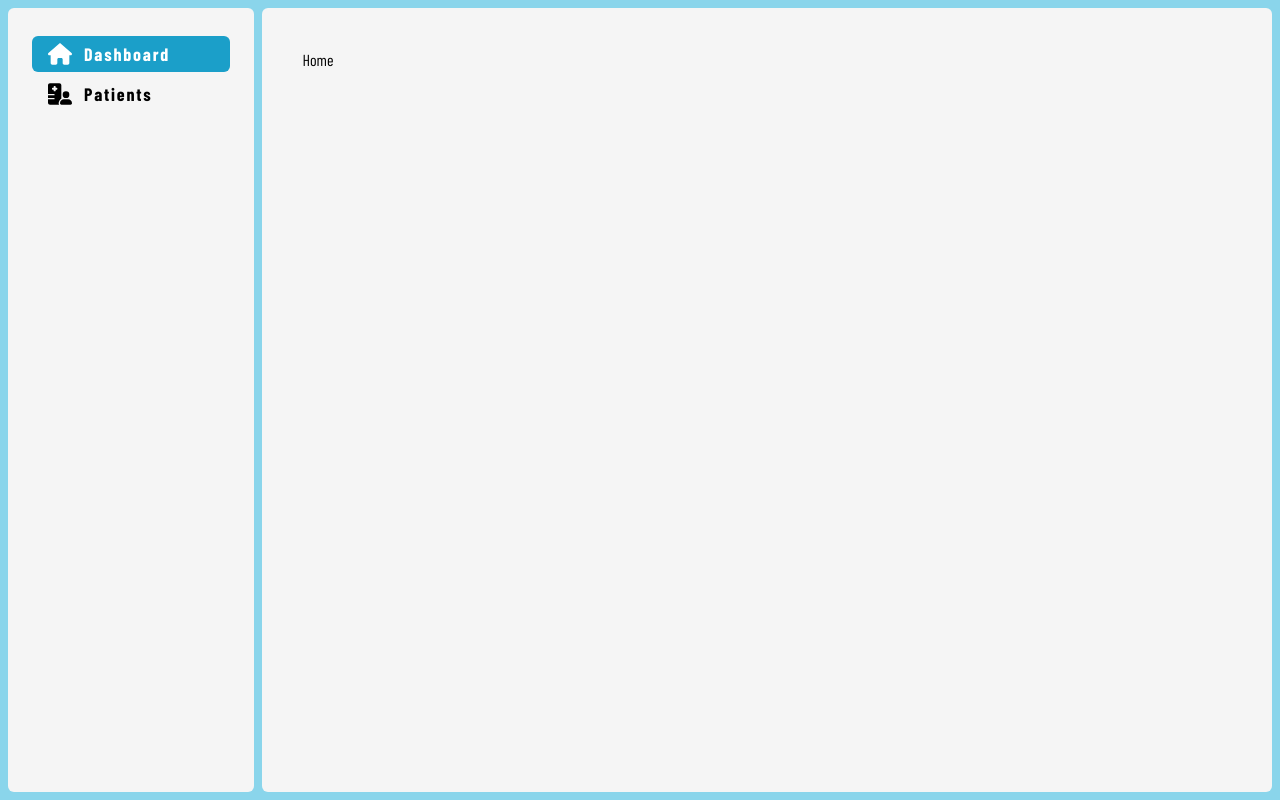
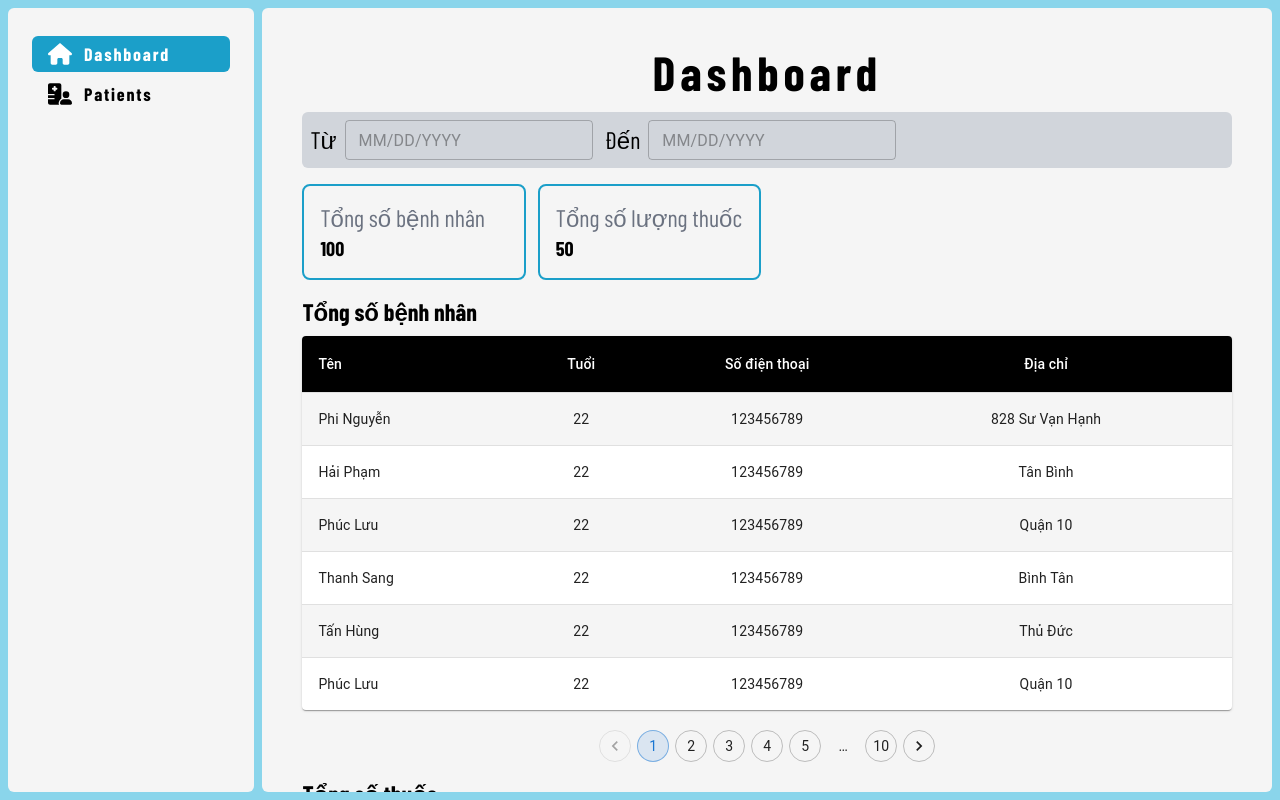
Before and after one commit to hung27422/clinic_interface, a React (Vite) app: page / in a window 1280 px wide. Built offline with nearby package versions, Linux system fonts and the light colour scheme; a web font is replaced by a local one.

Commit message:
build ui dashboard

```diff
--- a/package.json
+++ b/package.json
@@ -17,10 +17,14 @@
     "@fortawesome/free-solid-svg-icons": "^6.6.0",
     "@fortawesome/react-fontawesome": "^0.2.2",
     "@mui/material": "^5.16.6",
+    "@mui/styled-engine-sc": "^6.0.0-alpha.18",
+    "@mui/x-date-pickers": "^7.12.0",
+    "dayjs": "^1.11.12",
     "react": "^18.3.1",
     "react-dom": "^18.3.1",
     "react-router": "^6.26.0",
-    "react-router-dom": "^6.26.0"
+    "react-router-dom": "^6.26.0",
+    "styled-components": "^6.1.12"
   },
   "devDependencies": {
     "@types/react": "^18.3.3",
--- a/src/App.css
+++ b/src/App.css
@@ -10,3 +10,6 @@
   scrollbar-width: none; /* Firefox */
   -ms-overflow-style: none; /* Internet Explorer 10+ */
 }
+.css-o9k5xi-MuiInputBase-root-MuiOutlinedInput-root {
+  height: 40px;
+}
--- a/src/main.tsx
+++ b/src/main.tsx
@@ -1,10 +1,13 @@
-import React from 'react'
-import ReactDOM from 'react-dom/client'
-import App from './App.tsx'
-import './index.css'
-
-ReactDOM.createRoot(document.getElementById('root')!).render(
+import React from "react";
+import ReactDOM from "react-dom/client";
+import App from "./App.tsx";
+import "./index.css";
+import { LocalizationProvider } from "@mui/x-date-pickers";
+import { AdapterDayjs } from "@mui/x-date-pickers/AdapterDayjs";
+ReactDOM.createRoot(document.getElementById("root")!).render(
   <React.StrictMode>
-    <App />
-  </React.StrictMode>,
-)
+    <LocalizationProvider dateAdapter={AdapterDayjs}>
+      <App />
+    </LocalizationProvider>
+  </React.StrictMode>
+);
--- a/src/pages/Dashboard/Dashboard.tsx
+++ b/src/pages/Dashboard/Dashboard.tsx
@@ -1,5 +1,67 @@
+import { DatePicker } from "@mui/x-date-pickers";
+import "../../App.css";
+import TableStatisticsPatient from "./TableStatisticsPatient/TableStatisticsPatient";
+import TableStatisticsMedications from "./TableStatisticsMedications/TableStatisticsMedications";
+import PaginationClinic from "../../components/Pagination/Pagination";
+const statistical = [
+  {
+    title: "Tổng số bệnh nhân",
+    result: 100,
+  },
+  {
+    title: "Tổng số lượng thuốc",
+    result: 50,
+  },
+];
 function HomePage() {
-  return <h2>Home</h2>;
+  return (
+    <div>
+      <h2 className="text-5xl font-bold tracking-widest text-center ">
+        Dashboard
+      </h2>
+      {/* Lọc ngày */}
+      <div className="flex text-center items-center mt-4 bg-gray-300 p-2 rounded-md">
+        <div className="flex items-center mr-3 h-6">
+          <span className="mr-2 text-2xl">Từ</span>
+          <DatePicker />
+        </div>
+        <div className="flex items-center mr-3">
+          <span className="mr-2 text-2xl">Đến</span>
+          <DatePicker />
+        </div>
+      </div>
+      {/* Báo cáo thống kê */}
+      <div className="grid grid-cols-4 gap-3 mt-4">
+        {statistical.map((item, index) => {
+          return (
+            <div
+              key={index}
+              className="flex flex-col border-primary border-2 p-4 rounded-lg"
+            >
+              <span className="text-2xl text-gray-500">{item.title}</span>
+              <span className="font-bold text-xl">{item.result}</span>
+            </div>
+          );
+        })}
+      </div>
+      {/* Thống kê bệnh nhân */}
+      <div className="mt-4">
+        <h2 className="font-bold text-2xl mb-2">Tổng số bệnh nhân</h2>
+        <TableStatisticsPatient />
+        <div className="flex items-center justify-center mt-5">
+          <PaginationClinic />
+        </div>
+      </div>
+      {/* Thống kê thuốc */}
+      <div className="mt-4">
+        <h2 className="font-bold text-2xl mb-2">Tổng số thuốc</h2>
+        <TableStatisticsMedications />
+        <div className="flex items-center justify-center mt-5">
+          <PaginationClinic />
+        </div>
+      </div>
+    </div>
+  );
 }
 
 export default HomePage;
--- /dev/null
+++ b/src/pages/Dashboard/TableStatisticsMedications/TableStatisticsMedications.tsx
@@ -0,0 +1,120 @@
+import { styled } from "@mui/material/styles";
+import Table from "@mui/material/Table";
+import TableBody from "@mui/material/TableBody";
+import TableCell, { tableCellClasses } from "@mui/material/TableCell";
+import TableContainer from "@mui/material/TableContainer";
+import TableHead from "@mui/material/TableHead";
+import TableRow from "@mui/material/TableRow";
+import Paper from "@mui/material/Paper";
+
+const StyledTableCell = styled(TableCell)(({ theme }) => ({
+  [`&.${tableCellClasses.head}`]: {
+    backgroundColor: theme.palette.common.black,
+    color: theme.palette.common.white,
+  },
+  [`&.${tableCellClasses.body}`]: {
+    fontSize: 14,
+  },
+}));
+
+const StyledTableRow = styled(TableRow)(({ theme }) => ({
+  "&:nth-of-type(odd)": {
+    backgroundColor: theme.palette.action.hover,
+  },
+  // hide last border
+  "&:last-child td, &:last-child th": {
+    border: 0,
+  },
+}));
+
+const infoMedications = [
+  {
+    name: "Socola kẹo mút",
+    company: "Socola",
+    price: "2000",
+    quantity: "100",
+    status: "Còn",
+  },
+  {
+    name: "Kẹo bạc hà",
+    company: "Candy",
+    price: "2000",
+    quantity: "100",
+    status: "Còn",
+  },
+  {
+    name: "Kẹo dâu",
+    company: "Candy",
+    price: "2000",
+    quantity: "100",
+    status: "Còn",
+  },
+  {
+    name: "Socola kẹo mút",
+    company: "Socola",
+    price: "2000",
+    quantity: "100",
+    status: "Còn",
+  },
+  {
+    name: "Socola kẹo mút",
+    company: "Socola",
+    price: "2000",
+    quantity: "100",
+    status: "Còn",
+  },
+];
+
+export default function TableStatisticsMedications() {
+  return (
+    <TableContainer component={Paper}>
+      <Table sx={{ minWidth: 700 }} aria-label="customized table">
+        <TableHead>
+          <TableRow>
+            <StyledTableCell width={"25%"} align="left">
+              Tên
+            </StyledTableCell>
+            <StyledTableCell width={"25%"} align="center">
+              Tên công ty
+            </StyledTableCell>
+            <StyledTableCell width={"25%"} align="center">
+              Số lượng
+            </StyledTableCell>
+            <StyledTableCell width={"25%"} align="center">
+              Giá
+            </StyledTableCell>
+            <StyledTableCell width={"25%"} align="center">
+              Tình trạng
+            </StyledTableCell>
+          </TableRow>
+        </TableHead>
+        <TableBody>
+          {infoMedications.map((item) => (
+            <StyledTableRow key={item.name}>
+              <StyledTableCell
+                width={"25%"}
+                align="left"
+                component="th"
+                scope="row"
+              >
+                {item.name}
+              </StyledTableCell>
+              <StyledTableCell width={"25%"} align="center">
+                {item.company}
+              </StyledTableCell>
+              <StyledTableCell width={"25%"} align="center">
+                {item.price}
+              </StyledTableCell>
+              <StyledTableCell width={"25%"} align="center">
+                {item.quantity}
+              </StyledTableCell>
+              <StyledTableCell width={"25%"} align="center">
+                {item.status}
+              </StyledTableCell>
+            </StyledTableRow>
+          ))}
+        </TableBody>
+      </Table>
+    </TableContainer>
+  );
+}
--- /dev/null
+++ b/src/pages/Dashboard/TableStatisticsPatient/TableStatisticsPatient.tsx
@@ -0,0 +1,90 @@
+import { styled } from "@mui/material/styles";
+import Table from "@mui/material/Table";
+import TableBody from "@mui/material/TableBody";
+import TableCell, { tableCellClasses } from "@mui/material/TableCell";
+import TableContainer from "@mui/material/TableContainer";
+import TableHead from "@mui/material/TableHead";
+import TableRow from "@mui/material/TableRow";
+import Paper from "@mui/material/Paper";
+
+const StyledTableCell = styled(TableCell)(({ theme }) => ({
+  [`&.${tableCellClasses.head}`]: {
+    backgroundColor: theme.palette.common.black,
+    color: theme.palette.common.white,
+  },
+  [`&.${tableCellClasses.body}`]: {
+    fontSize: 14,
+  },
+}));
+
+const StyledTableRow = styled(TableRow)(({ theme }) => ({
+  "&:nth-of-type(odd)": {
+    backgroundColor: theme.palette.action.hover,
+  },
+  // hide last border
+  "&:last-child td, &:last-child th": {
+    border: 0,
+  },
+}));
+
+const infoPatients = [
+  {
+    name: "Phi Nguyễn",
+    age: 22,
+    address: "828 Sư Vạn Hạnh",
+    phone: "123456789",
+  },
+  { name: "Hải Phạm", age: 22, address: "Tân Bình", phone: "123456789" },
+  { name: "Phúc Lưu", age: 22, address: "Quận 10", phone: "123456789" },
+  { name: "Thanh Sang", age: 22, address: "Bình Tân", phone: "123456789" },
+  { name: "Tấn Hùng", age: 22, address: "Thủ Đức", phone: "123456789" },
+  { name: "Phúc Lưu", age: 22, address: "Quận 10", phone: "123456789" },
+];
+
+export default function TableStatisticsPatient() {
+  return (
+    <TableContainer component={Paper}>
+      <Table sx={{ minWidth: 700 }} aria-label="customized table">
+        <TableHead>
+          <TableRow>
+            <StyledTableCell width={"20%"} align="left">
+              Tên
+            </StyledTableCell>
+            <StyledTableCell width={"20%"} align="center">
+              Tuổi
+            </StyledTableCell>
+            <StyledTableCell width={"20%"} align="center">
+              Số điện thoại
+            </StyledTableCell>
+            <StyledTableCell width={"40%"} align="center">
+              Địa chỉ
+            </StyledTableCell>
+          </TableRow>
+        </TableHead>
+        <TableBody>
+          {infoPatients.map((item) => (
+            <StyledTableRow key={item.name}>
+              <StyledTableCell
+                width={"20%"}
+                align="left"
+                component="th"
+                scope="row"
+              >
+                {item.name}
+              </StyledTableCell>
+              <StyledTableCell width={"20%"} align="center">
+                {item.age}
+              </StyledTableCell>
+              <StyledTableCell width={"20%"} align="center">
+                {item.phone}
+              </StyledTableCell>
+              <StyledTableCell width={"40%"} align="center">
+                {item.address}
+              </StyledTableCell>
+            </StyledTableRow>
+          ))}
+        </TableBody>
+      </Table>
+    </TableContainer>
+  );
+}
--- a/src/pages/Patient/Patient.tsx
+++ b/src/pages/Patient/Patient.tsx
@@ -2,13 +2,20 @@ import { faMagnifyingGlass } from "@fortawesome/free-solid-svg-icons";
 import { FontAwesomeIcon } from "@fortawesome/react-fontawesome";
 import TablePatient from "./TablePatient/TablePatient";
 import PaginationClinic from "../../components/Pagination/Pagination";
+import { Button } from "@mui/material";
 
 function Patient() {
   return (
     <div>
-      <h2 className="text-5xl font-bold tracking-widest text-center">
-        Patient
-      </h2>
+      <div className="flex items-center justify-between">
+        <div></div>
+        <h2 className="text-5xl font-bold tracking-widest text-center">
+          Patient
+        </h2>
+        <div>
+          <Button variant="contained">New Patient</Button>
+        </div>
+      </div>
       <div>
         <div className="bg-gray-300 p-2 rounded-md mt-4">
           <FontAwesomeIcon className="mr-4" icon={faMagnifyingGlass} />
```
Also changed, not shown: 1 other file (tests, documents, lock files or other folders).
